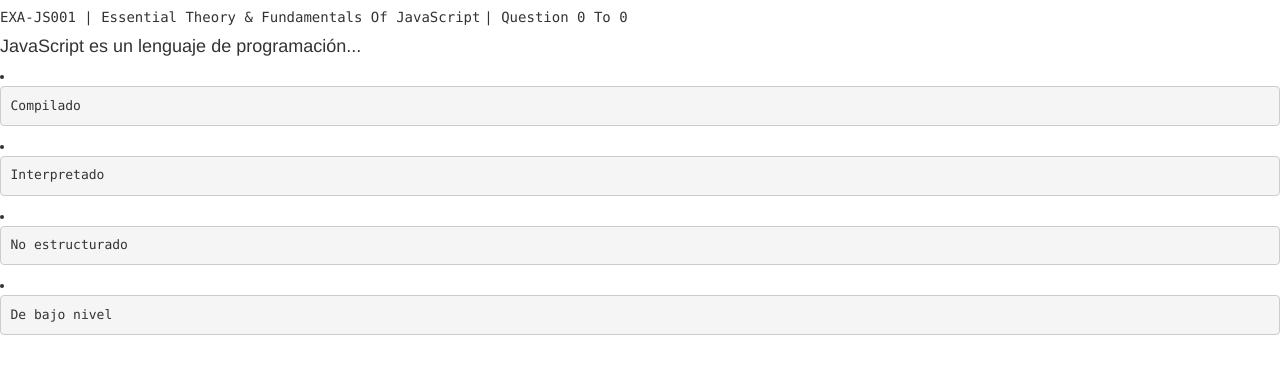
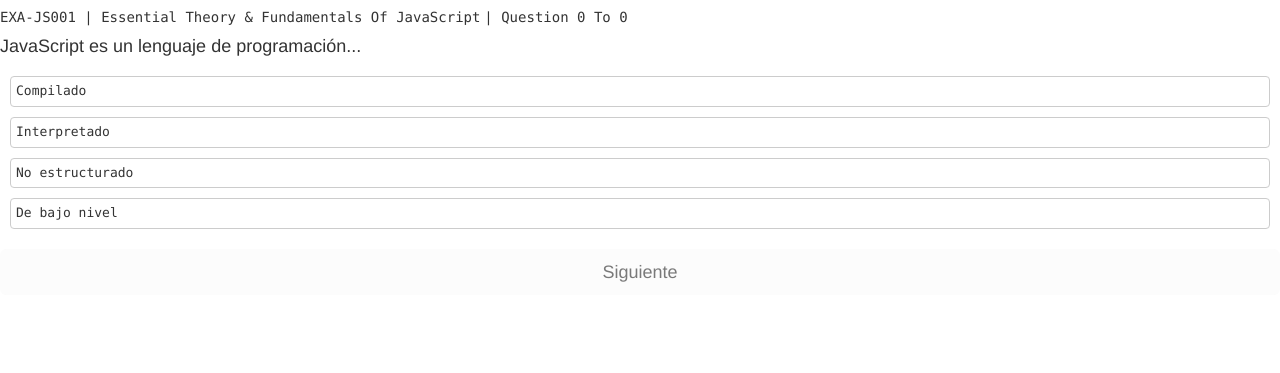
Before and after one commit to Quethzel/QExam, a plain HTML site: page exam.html in a window 1280 px wide. Shown: the part 63-436 px from the top of the page. Drawn offline with Linux system fonts and the light colour scheme.

Commit message:
add CSS of webApp

```diff
--- /dev/null
+++ b/css/exam.css
@@ -0,0 +1,13 @@
+
+
+
+#containerChoices {
+	list-style-type: none;
+	padding: 10px;
+}
+
+.choice-option pre {
+	background-color: transparent;
+	padding: 5px;
+	cursor: pointer;
+}
--- a/exam.html
+++ b/exam.html
@@ -6,7 +6,7 @@
 	<link rel="shortcut icon" href="img/icon.png" type="image/png" />
 	<title>Quiz</title>
 	<link rel="stylesheet" type="text/css" href="vendors/bootstrap-3.3.7/css/bootstrap.min.css">
-	<link rel="stylesheet" href="">
+	<link rel="stylesheet" href="css/exam.css">
 </head>
 <body>
 
--- a/js/exam.js
+++ b/js/exam.js
@@ -1,5 +1,8 @@
 /* QExam namespace */
 var QExam = {};
+
+var GRAY_LIGHT1 = "#ECECEC";
+var TRANSPARENT = "transparent";
 
 
 /*
@@ -43,12 +46,18 @@ QExam.ExamModule = {
 
 	getExam: function() {
 		var exam = this;
+
+		$(document.createElement('button'))
+			.attr('id', 'nextQ').text('Siguiente')
+			.attr('disabled', 'disabled')
+			.addClass('btn btn-lg btn-block').appendTo("#containerControls");
+
 		$.getJSON(this.path + this.name).done(function (data) {
 			exam.questions = data;
 
 			exam._setQuestion(exam.questions[exam.currentQuestion].question);
 			exam._setOptions(exam.questions[exam.currentQuestion].choices);
-
+			exam._setBehaviorButtons();
 		});
 	},
 	getSnippets: function(callback) {
@@ -81,6 +90,38 @@ QExam.ExamModule = {
 			li.append(pre);
 			li.appendTo('#containerChoices');
 		};
+	},
+
+	_setBehaviorButtons: function() {
+		$('.choice-option').on('mouseover', function() {
+			$(this).css({'background-color': GRAY_LIGHT1});
+		});
+
+		$('.choice-option').on('mouseout', function() {
+			$(this).css({'background-color': TRANSPARENT});
+		});
+
+		$('.choice-option').on('click', function() {
+			this.selectedAnswer = $(this).attr('data-index');
+			$('#nextQ').removeAttr('disabled');
+			$('.choice-option').removeAttr('style').off('mouseout mouseover');
+			$(this).css({'border-color':'#222','font-weight':700,'background-color':'#c1c1c1'});
+
+		});
+
+		$('#nextQ').on('click', function(e) {
+			this.disabled = true;
+			$(this).off('click');
+			console.log("btn next was pressed");
+			this._evaluateQuestion(1);
+		});
+	},
+
+	_evaluateQuestion: function(selected) {
+		this.selectedAnswer = null;
+		if(1 == 1) {
+
+		}
 	},
 
 	// lock right click and keys F12, Ctrl + Shift + I
```
